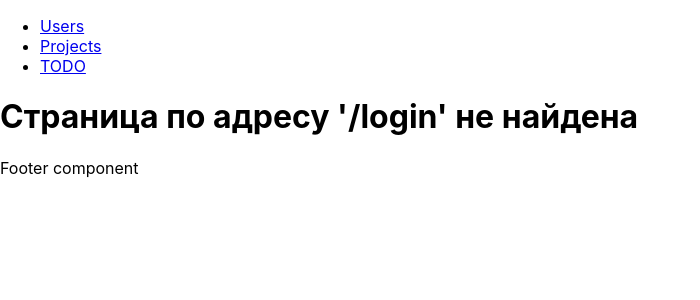
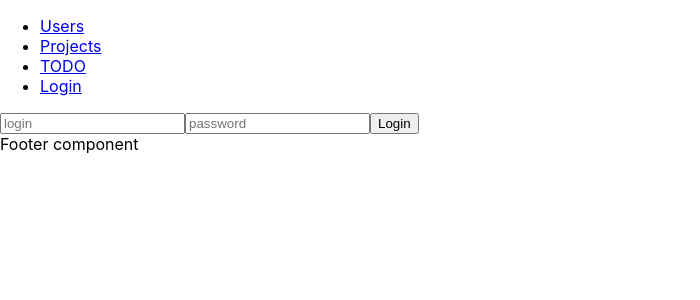
Before and after one commit to Shorokhov-A/repo-todo-tasks-new, a React (Create React App) app in the folder frontend/: page /login in a window 1280 px wide. Shown: the top 300 px of the page, without its empty margins (0-700 px from the left). Built offline with nearby package versions, Linux system fonts and the light colour scheme; no server answers.

Commit message:
added LoginForm component

```diff
--- a/frontend/src/App.js
+++ b/frontend/src/App.js
@@ -9,6 +9,7 @@
 import ProjectDetails from "./components/ProjectInfo.js";
 import axios from "axios";
 import {BrowserRouter, Route, Routes, useLocation} from "react-router-dom";
+import LoginForm from "./components/Auth.js";
 
 const NotFound404 = () => {
     let location = useLocation();
@@ -75,6 +76,7 @@
                     <Route path='/projects' element={<ProjectList projects={this.state.projects} />} />
                     <Route path='/todo' element={<ToDoList notes={this.state.todo} />} />
                     <Route path='/project/:id' element={<ProjectDetails items={this.state.projects} />} />
+                    <Route path='/login' element={<LoginForm />} />
                     <Route path='*' element={<NotFound404 />} />
                 </Routes>
             </BrowserRouter>
--- /dev/null
+++ b/frontend/src/components/Auth.js
@@ -0,0 +1,38 @@
+import React from "react";
+
+class LoginForm extends React.Component {
+    constructor(props) {
+        super(props);
+        this.state = {
+            'login': '',
+            'password': '',
+        };
+    };
+
+    handleChange(event) {
+        this.setState(
+            {
+                [event.target.name]: event.target.value,
+            }
+        );
+    };
+
+    handleSubmit(event) {
+        console.log(this.state.login + '' + this.state.password);
+        event.preventDefault();
+    };
+
+    render() {
+        return(
+            <form onSubmit={(event) => this.handleSubmit(event)}>
+                <input type='text' name='login' placeholder='login' value={this.state.login}
+                       onChange={(event) => this.handleChange(event)} />
+                <input type='password' name='password' placeholder='password' value={this.state.password}
+                       onChange={(event) => this.handleChange(event)} />
+                <input type='submit' value='Login' />
+            </form>
+        );
+    };
+}
+
+export default LoginForm
--- a/frontend/src/components/Menu.js
+++ b/frontend/src/components/Menu.js
@@ -15,6 +15,9 @@
                     <li>
                         <Link to='/todo'>TODO</Link>
                     </li>
+                    <li>
+                        <Link to='/login'>Login</Link>
+                    </li>
                 </ul>
             </nav>
         </div>
```
